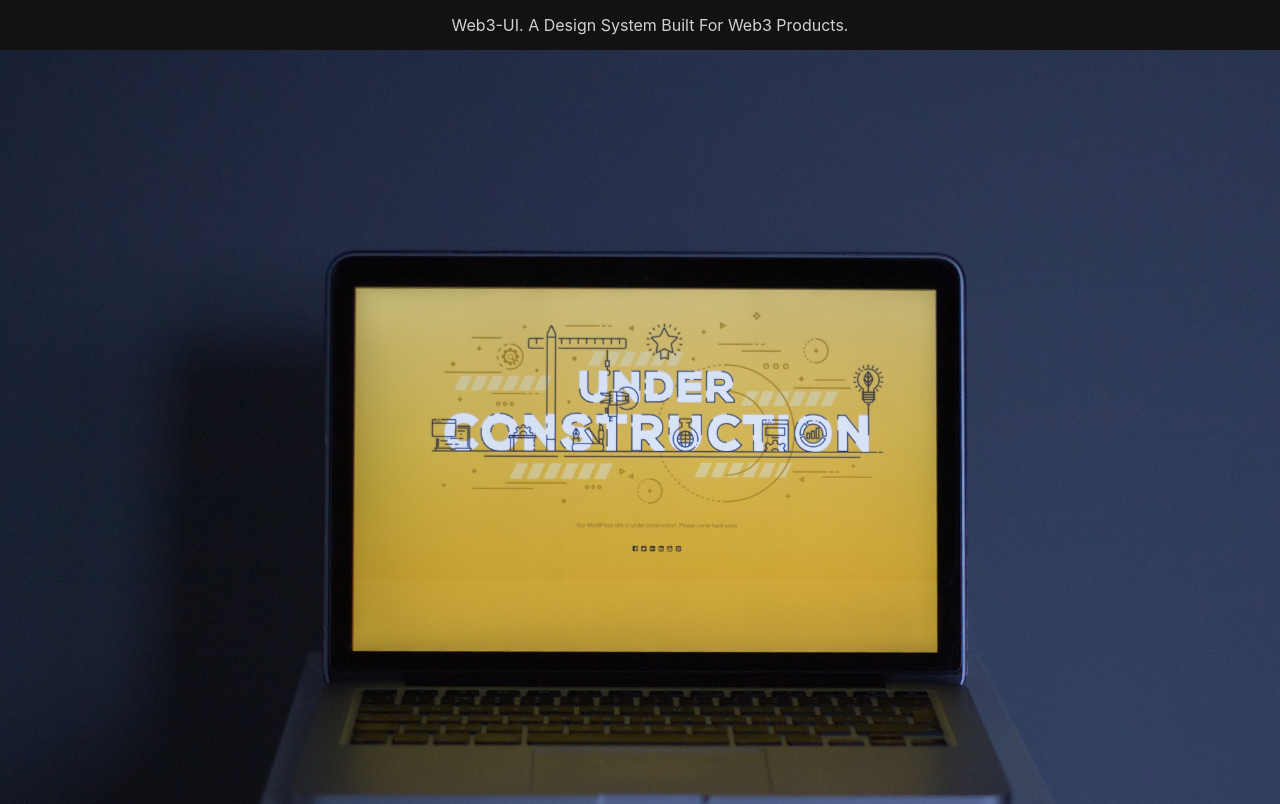
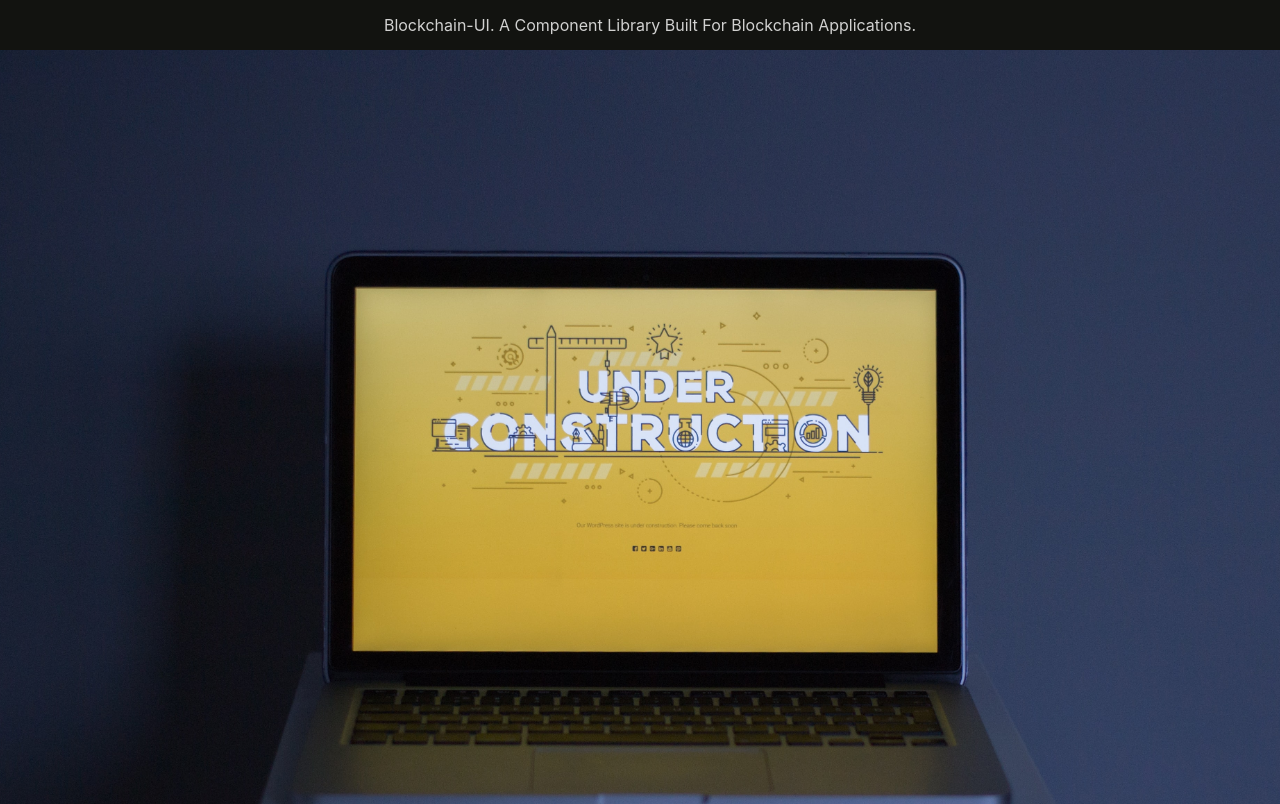
Before and after one commit to Blockchain-UI-Org/App, a React (Create React App) app: page / in a window 1280 px wide. Shown: the top 804 px of the page. Built offline with nearby package versions, Linux system fonts and the light colour scheme; a web font is replaced by a local one.

Commit message:
change name from web3-ui to blockchain-ui

```diff
--- a/public/index.html
+++ b/public/index.html
@@ -7,7 +7,7 @@
     <meta name="theme-color" content="#000000" />
     <meta
       name="description"
-      content="A Design System | Component Library built for Web3 products."
+      content="A Design System | Component Library built for blockchain applications."
     />
     <link rel="apple-touch-icon" href="%PUBLIC_URL%/logo192.png" />
     <!--
@@ -24,7 +24,7 @@
       work correctly both with client-side routing and a non-root public URL.
       Learn how to configure a non-root public URL by running `npm run build`.
     -->
-    <title>Web3-UI</title>
+    <title>Blockchain-UI</title>
   </head>
   <body>
     <div id="root"></div>
--- a/src/component/menu/index.tsx
+++ b/src/component/menu/index.tsx
@@ -2,7 +2,12 @@ import React from "react";
 import styled from "styled-components";
 
 const Menu = () => {
-  return <Wrapper> Web3-UI. A Design System Built For Web3 Products.</Wrapper>;
+  return (
+    <Wrapper>
+      {" "}
+      Blockchain-UI. A Component Library Built For Blockchain Applications.
+    </Wrapper>
+  );
 };
 
 export default Menu;
```
Also changed, not shown: 6 other files (tests, documents, lock files or other folders).
